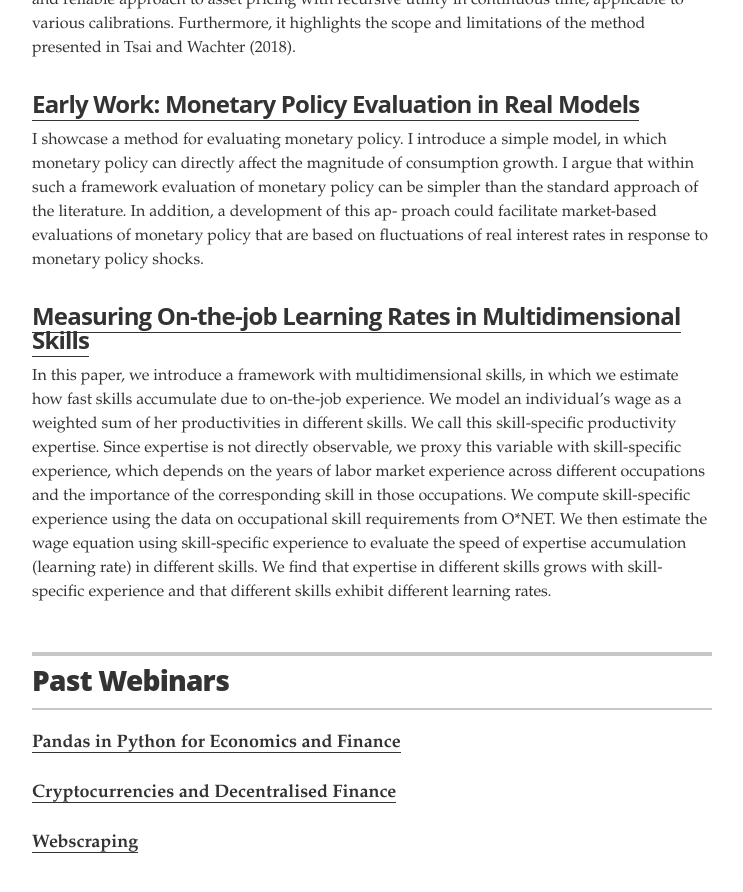
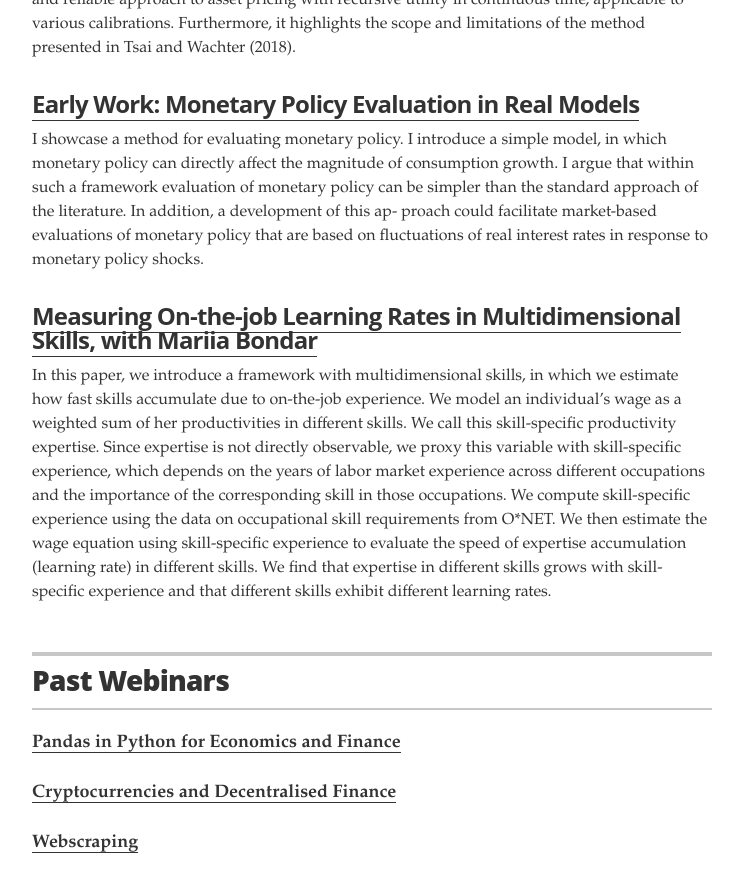
Before and after one commit to errikos-melissinos/errikos-melissinos.github.io, a Jekyll site: the page built from index.html, in a window 1280 px wide and 900 px high, scrolled down 1258 px. Shown: the top 892 px of the window, without its empty margins (268-1011 px from the left). Built offline with Jekyll 4.4.1, drawn with Linux system fonts in a browser that asks for light colours.

Commit message:
Add files via upload

```diff
--- a/_data/projects.yml
+++ b/_data/projects.yml
@@ -17,6 +17,6 @@
   description: I showcase a method for evaluating monetary policy. I introduce a simple model, in which monetary policy can directly affect the magnitude of consumption growth. I argue that within such a framework evaluation of monetary policy can be simpler than the standard approach of the literature. In addition, a development of this ap- proach could facilitate market-based evaluations of monetary policy that are based on fluctuations of real interest rates in response to monetary policy shocks.
 
 # Measuring On-the-job Learning Rates in Multidimensional Skills
-- project: Measuring On-the-job Learning Rates in Multidimensional Skills
+- project: Measuring On-the-job Learning Rates in Multidimensional Skills, with Mariia Bondar
   url: https://www.google.com/url?q=https%3A%2F%2Fwww.dropbox.com%2Fs%2F2ecm7tufxi9311a%2FBondar_Melissinos.pdf%3Fdl%3D0&sa=D&sntz=1&usg=AOvVaw3QxWNFiRpnKncGEu2-R5LZ
   description: In this paper, we introduce a framework with multidimensional skills, in which we estimate how fast skills accumulate due to on-the-job experience. We model an individual’s wage as a weighted sum of her productivities in different skills. We call this skill-specific productivity expertise. Since expertise is not directly observable, we proxy this variable with skill-specific experience, which depends on the years of labor market experience across different occupations and the importance of the corresponding skill in those occupations. We compute skill-specific experience using the data on occupational skill requirements from O*NET. We then estimate the wage equation using skill-specific experience to evaluate the speed of expertise accumulation (learning rate) in different skills. We find that expertise in different skills grows with skill-specific experience and that different skills exhibit different learning rates.
```
